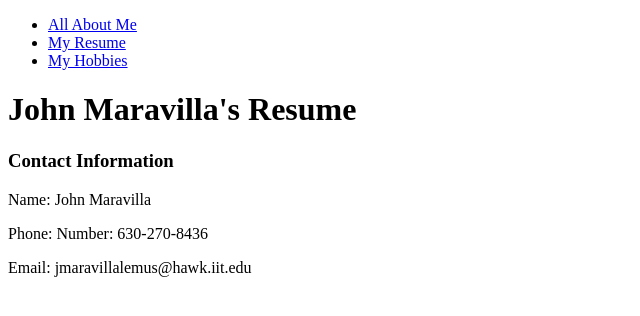
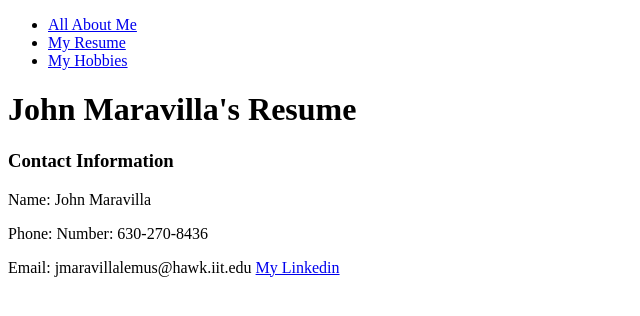
Before and after one commit to StudiedQuill/Project1, a plain HTML site: page resume.html in a window 1280 px wide. Shown: the whole page, without its empty margins (0-640 px from the left). Drawn offline with Linux system fonts and the light colour scheme.

Commit message:
troubleshooting

```diff
--- a/resume.html
+++ b/resume.html
@@ -21,6 +21,6 @@
 	  <p>Name: John Maravilla</p>
 	  <p>Phone: Number: 630-270-8436</p>
 	  <p>Email: jmaravillalemus@hawk.iit.edu
-	  <a href="https://www.linkedin.com/in/john-maravilla-1b9b8428b/>My Linkedin</a>
+	  <a href="https://www.linkedin.com/in/john-maravilla-1b9b8428b/">My Linkedin</a>
 	</div>
   </body>
```
